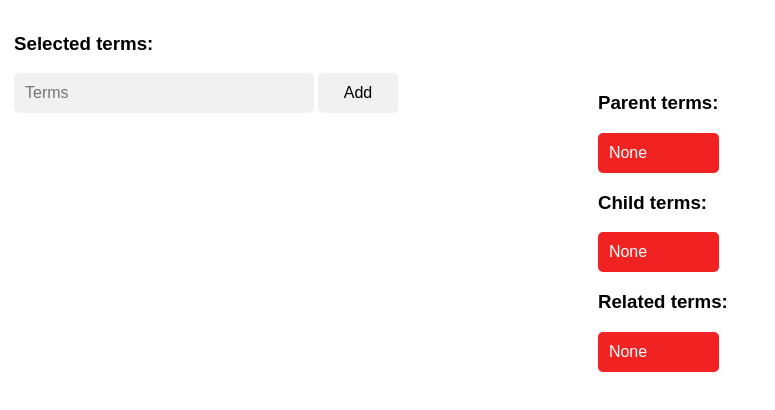
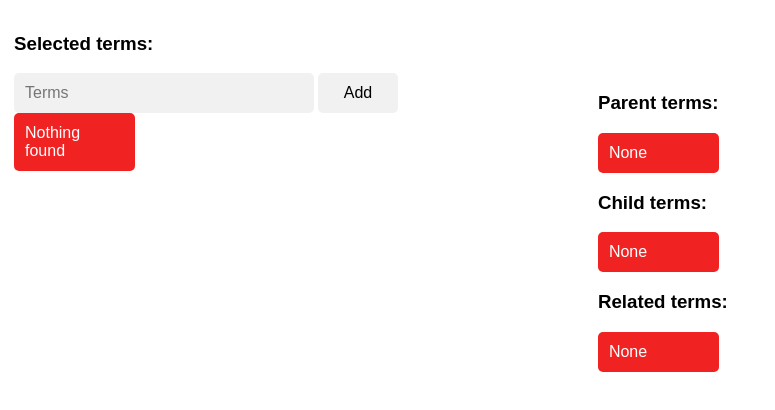
Before and after one commit to baselwebdev/reactjs-term-selector, a React (Create React App) app: page / in a window 1280 px wide. Shown: the top 410 px of the page, without its empty margins (0-775 px from the left). Built offline with nearby package versions, Linux system fonts and the light colour scheme.

Commit message:
render all the found terms

```diff
--- a/src/App.tsx
+++ b/src/App.tsx
@@ -3,12 +3,18 @@ import './App.css';
 import SearchForm from './components/SearchBox';
 import NoneButton from './components/NoneButton';
 
-function App(): React.ReactElement {
+export interface P {
+    status: boolean;
+}
+
+class App extends React.Component<P> {
+    render() {
+        // todo: check for status before rendering the elements with status
         return (
             <main>
                 <h3>Selected terms:</h3>
                 <div className={'row'}>
-                <SearchForm status={true} />
+                    <SearchForm value={''} />
                     <div className={'col-6'}>
                         <h3>Parent terms:</h3>
                         <NoneButton />
@@ -21,5 +27,6 @@ function App(): React.ReactElement {
             </main>
         );
     }
+}
 
 export default App;
--- a/src/components/SearchBox.tsx
+++ b/src/components/SearchBox.tsx
@@ -10,22 +10,22 @@ export interface SubjectMatterTerm {
 }
 
 export interface P {
-    status: boolean;
+    value: string;
 }
 
 export interface S {
     inputValue: string;
-    foundTerms: [];
+    foundTerms: string[];
 }
 
 class SearchForm extends React.Component<P, S> {
     Terms: SubjectMatterTerm[];
 
-    constructor(props: Readonly<P>) {
+    constructor(props: P) {
         super(props);
         this.Terms = SubjectMatter;
         this.state = {
-            inputValue: '',
+            inputValue: props.value,
             foundTerms: [],
         };
     }
@@ -45,14 +45,24 @@ class SearchForm extends React.Component<P, S> {
         const FoundTerms = [];
         const TermsCount = this.Terms.length;
         for (let i = 0; i < TermsCount; i++) {
+            // todo: Using search string instead of state. Using state its not updated to latest search string.
             if (this.Terms[i].Name.substr(0, SearchString.length).toUpperCase() === SearchString.toUpperCase()) {
-                console.log('Found ' + this.Terms[i].Name);
                 FoundTerms.push(this.Terms[i].Name);
             }
         }
+        this.setState({
+            foundTerms: FoundTerms,
+        });
     }
 
     render() {
+        let result: JSX.Element | JSX.Element[] = <div className={'no_term_items col-3'}>Nothing found</div>;
+        if (this.state.foundTerms.length > 0) {
+            result = this.state.foundTerms.map((term: string, index: number) => {
+                return <p key={index}>{term}</p>;
+            });
+        }
+
         return (
             <form autoComplete={'off'} className={'col-6'}>
                 <div className={'autocomplete'}>
@@ -65,6 +75,7 @@ class SearchForm extends React.Component<P, S> {
                     />
                 </div>
                 <input type={'submit'} value={'Add'} disabled />
+                {result}
             </form>
         );
     }
--- a/src/index.tsx
+++ b/src/index.tsx
@@ -5,7 +5,7 @@ import App from './App';
 
 ReactDOM.render(
     <React.StrictMode>
-        <App />
+        <App status={true} />
     </React.StrictMode>,
     document.getElementById('root'),
 );
--- a/tsconfig.json
+++ b/tsconfig.json
@@ -17,7 +17,9 @@
     "resolveJsonModule": true,
     "isolatedModules": true,
     "noEmit": true,
-    "jsx": "react"
+    "jsx": "react",
+    "noUnusedLocals": true,
+    "noUnusedParameters": true
   },
   "include": [
     "src"
```
Also changed, not shown: src/components/SearchResultList.tsx (deleted, +0 -31 lines). Lines whose indentation alone changed are shown as unchanged.
